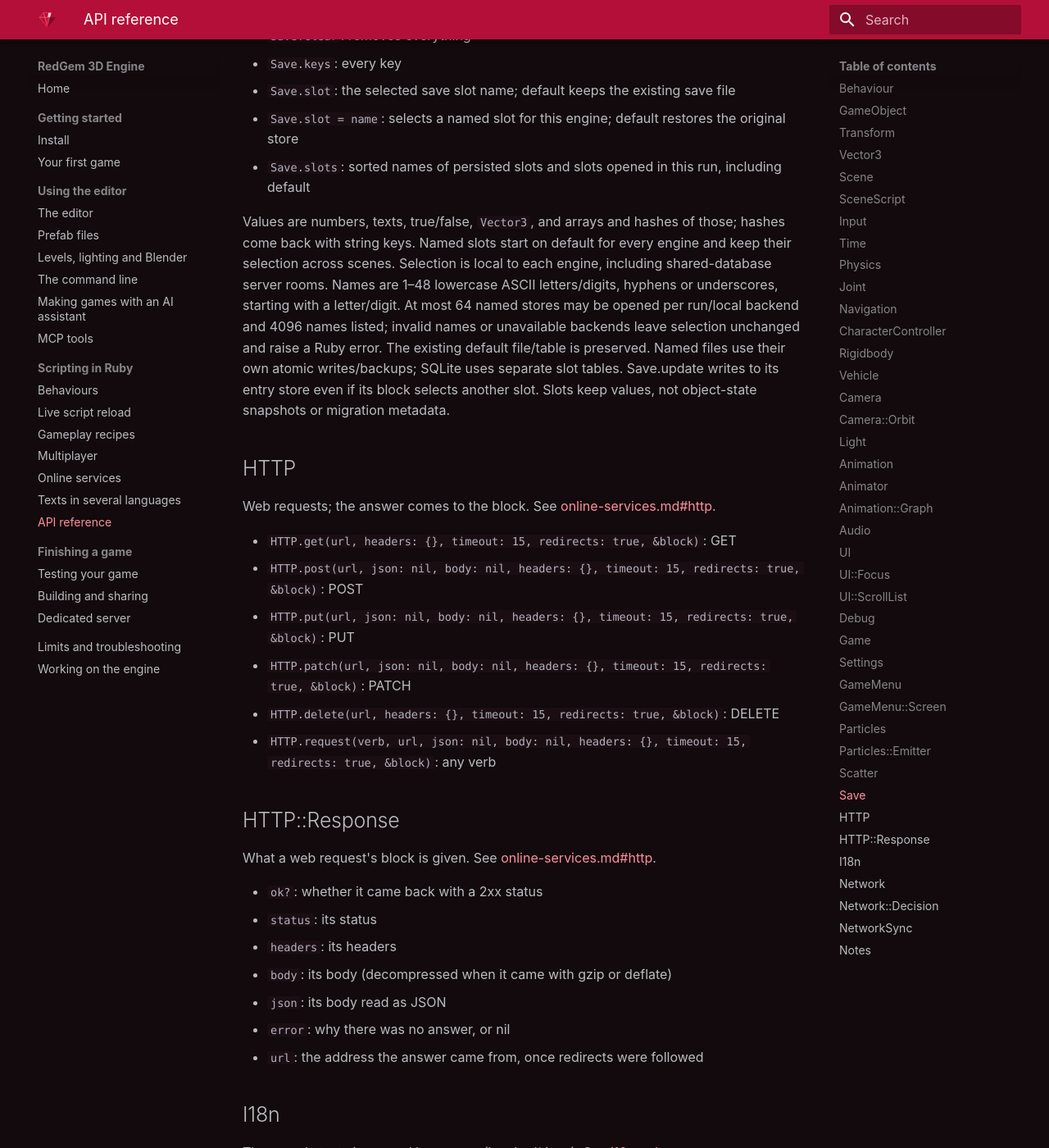
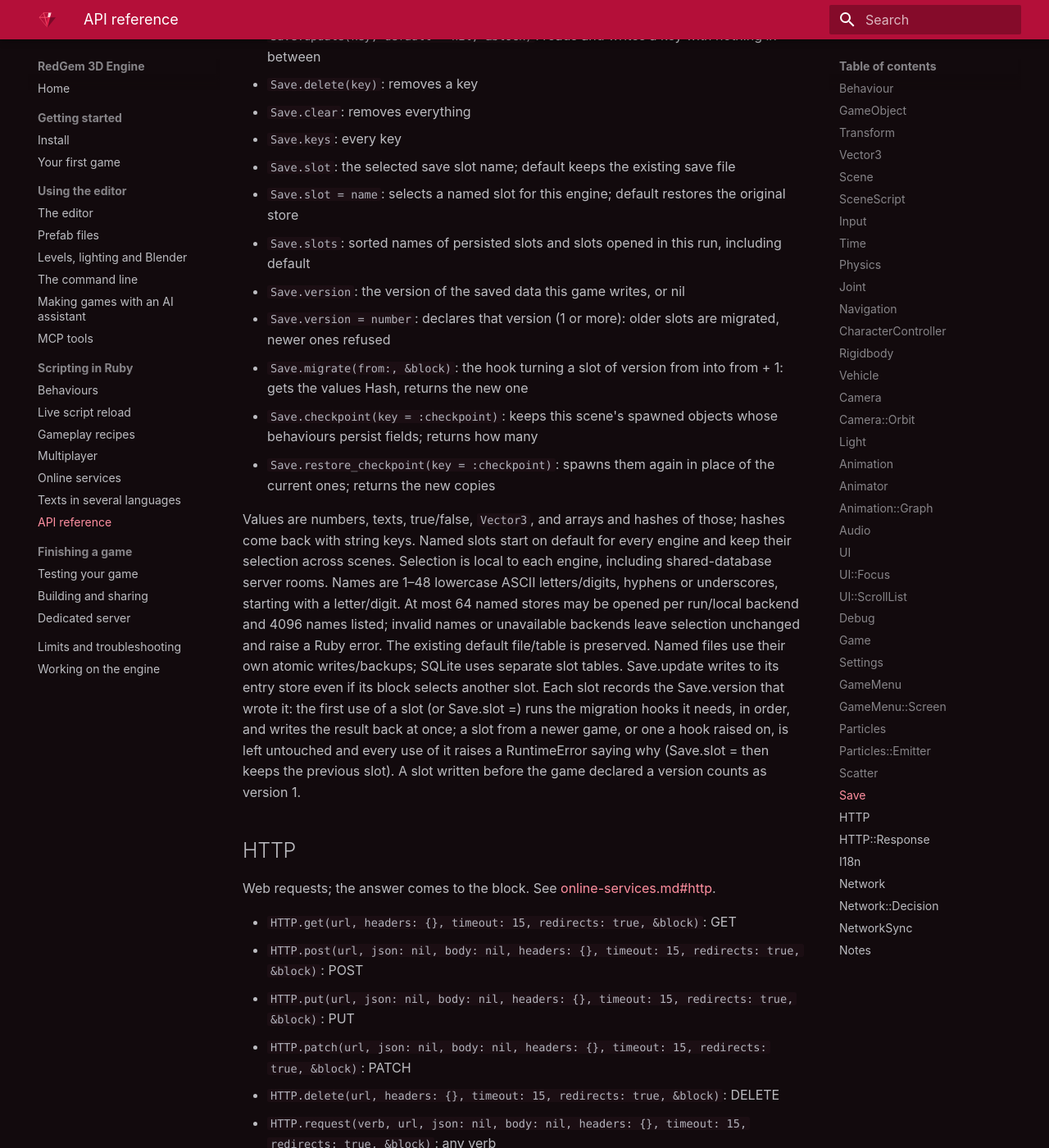
Before and after one commit to carlosdanielpohlod/redgem, an MkDocs documentation site: the page built from docs/scripting/api.md, in a window 1280 px wide and 1400 px high, scrolled down 27639 px. Shown: the whole window at 82% size. Built offline with MkDocs 1.6.1 and Material for MkDocs 9.7.7, drawn with Linux system fonts in a browser that asks for light colours; some of the changed text lies outside the part shown.

Commit message:
Regenerate the API page for the new Save and Behaviour calls

```diff
--- a/docs/scripting/api.md
+++ b/docs/scripting/api.md
@@ -60,6 +60,8 @@
 - `on_collision_enter(other)`: this object's body touched another
 - `on_collision_exit(other)`: this object's body stopped touching another
 - `on_destroy`: the object is being destroyed
+- `Behaviour.persist(*fields)`: fields Save.checkpoint keeps for a spawned copy, given back before it starts
+- `Behaviour.persisted_fields`: what persist named, in this class and those above it
 - `game_object`: the object this behaviour is attached to
 - `name`: the object's name
 - `transform`: the object's Transform
@@ -679,8 +681,13 @@
 - `Save.slot`: the selected save slot name; default keeps the existing save file
 - `Save.slot = name`: selects a named slot for this engine; default restores the original store
 - `Save.slots`: sorted names of persisted slots and slots opened in this run, including default
+- `Save.version`: the version of the saved data this game writes, or nil
+- `Save.version = number`: declares that version (1 or more): older slots are migrated, newer ones refused
+- `Save.migrate(from:, &block)`: the hook turning a slot of version from into from + 1: gets the values Hash, returns the new one
+- `Save.checkpoint(key = :checkpoint)`: keeps this scene's spawned objects whose behaviours persist fields; returns how many
+- `Save.restore_checkpoint(key = :checkpoint)`: spawns them again in place of the current ones; returns the new copies
 
-Values are numbers, texts, true/false, `Vector3`, and arrays and hashes of those; hashes come back with string keys. Named slots start on default for every engine and keep their selection across scenes. Selection is local to each engine, including shared-database server rooms. Names are 1–48 lowercase ASCII letters/digits, hyphens or underscores, starting with a letter/digit. At most 64 named stores may be opened per run/local backend and 4096 names listed; invalid names or unavailable backends leave selection unchanged and raise a Ruby error. The existing default file/table is preserved. Named files use their own atomic writes/backups; SQLite uses separate slot tables. Save.update writes to its entry store even if its block selects another slot. Slots keep values, not object-state snapshots or migration metadata.
+Values are numbers, texts, true/false, `Vector3`, and arrays and hashes of those; hashes come back with string keys. Named slots start on default for every engine and keep their selection across scenes. Selection is local to each engine, including shared-database server rooms. Names are 1–48 lowercase ASCII letters/digits, hyphens or underscores, starting with a letter/digit. At most 64 named stores may be opened per run/local backend and 4096 names listed; invalid names or unavailable backends leave selection unchanged and raise a Ruby error. The existing default file/table is preserved. Named files use their own atomic writes/backups; SQLite uses separate slot tables. Save.update writes to its entry store even if its block selects another slot. Each slot records the Save.version that wrote it: the first use of a slot (or Save.slot =) runs the migration hooks it needs, in order, and writes the result back at once; a slot from a newer game, or one a hook raised on, is left untouched and every use of it raises a RuntimeError saying why (Save.slot = then keeps the previous slot). A slot written before the game declared a version counts as version 1.
 
 ## HTTP
 
```
